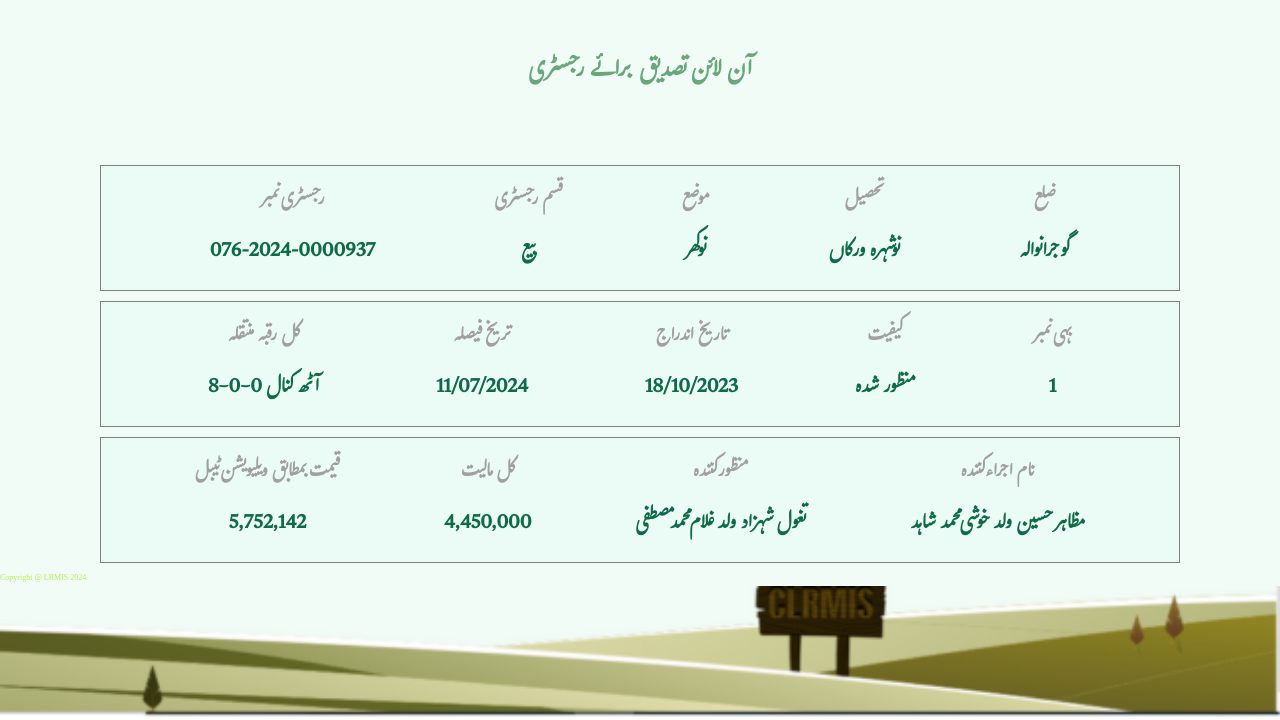
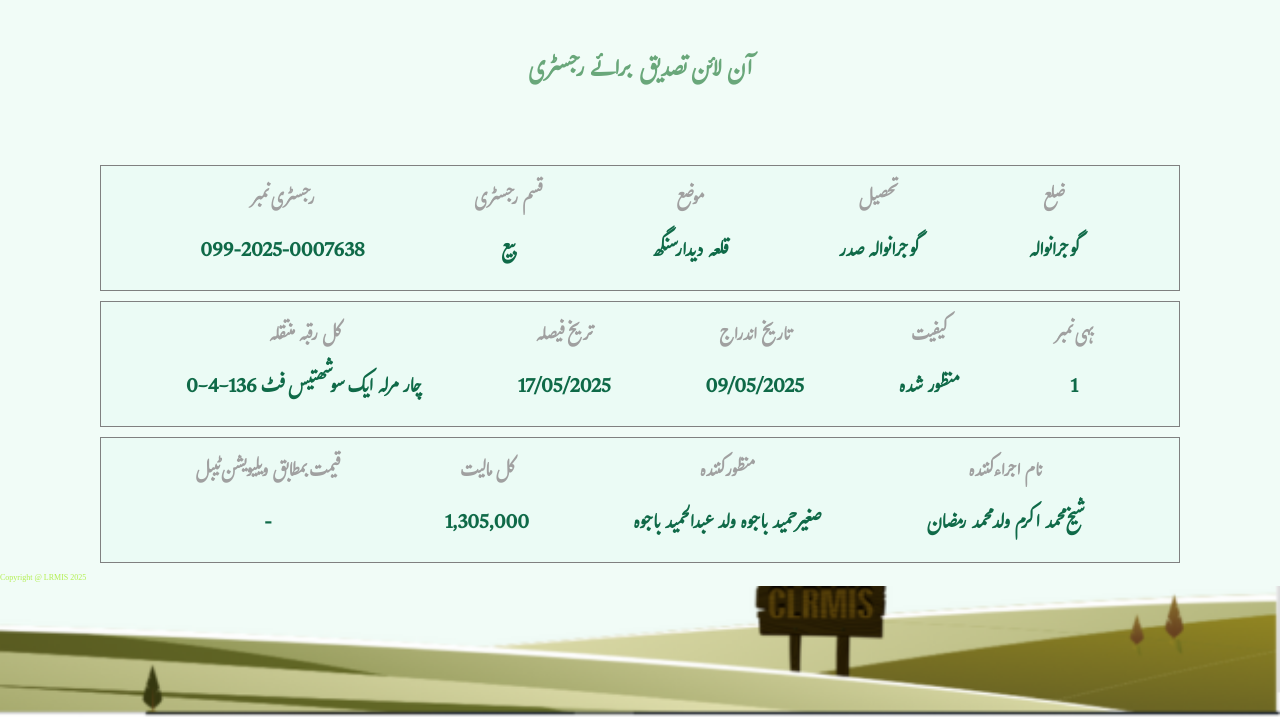
Before and after one commit to punjabzameen/https-onlinefard.punjab-zameen.gov.pk-RegistryVerification-data-HZVAQeF2tYkBM-k1QiYuZCUGePGHJ0MEpF, a plain HTML site: page index.html in a window 1280 px wide. Shown: the part 80-800 px from the top of the page. Drawn offline with Linux system fonts and the light colour scheme.

Commit message:
Update index.html

```diff
--- a/index.html
+++ b/index.html
@@ -32,7 +32,7 @@
             <div class="item text1">
                 <h3>رجسٹری نمبر
                 </h3>
-                <p>076-2024-0000937
+                <p>099-2025-0007638
                 </p>
             </div>
             <div class="item text2"><h3>قسم رجسٹری
@@ -42,13 +42,13 @@
             <div class="item text3">
                 <h3>موضع
                 </h3>
-                <p>نوکھر
+                <p>قلعہ دیدار سنگھ
                 </p>
             </div>
             <div class="item text4">
                 <h3>تحصیل
                 </h3>
-                <p>نوشہرہ ورکاں
+                <p>گوجرانوالہ صدر
                 </p>
             </div>
             <div class="item text5">
@@ -63,18 +63,18 @@
             <div class="item text1">
                 <h3>کل رقبہ منتقلہ
                 </h3>
-                <p>8-0-0 آٹھ کنال
+                <p>0-4-136 چار مرلہ ایک سو شھتیس فٹ
                 </p>
             </div>
             <div class="item text2"><h3>تریخ فیصلہ
 
             </h3>
-            <p>11/07/2024
+            <p>17/05/2025
             </p></div>
             <div class="item text3">
                 <h3>تاریخ اندراج
                 </h3>
-                <p>18/10/2023
+                <p>09/05/2025
                 </p>
             </div>
             <div class="item text4">
@@ -95,23 +95,23 @@
             <div class="item text1">
                 <h3>قیمت بمطابق ویلیویشن ٹیبل
                 </h3>
-                <p>5,752,142
+                <p>-
                 </p>
             </div>
             <div class="item text2"><h3>کل مالیت
             </h3>
-            <p>4,450,000
+            <p>1,305,000
             </p></div>
             <div class="item text3">
                 <h3>منظور کنندہ
                 </h3>
-                <p>تغول شہزاد ولد غلام محمد مصطفی
+                <p>صغیر حمید باجوہ ولد عبدالحمید باجوہ
                 </p>
             </div>
             <div class="item text4">
                 <h3>نام اجراء کنندہ
                 </h3>
-                <p>مظاہر حسین ولد خوشی محمد شاہد
+                <p>شیخ محمد اکرم ولد محمد رمضان
                 </p>
             </div>
 
@@ -120,7 +120,7 @@
     </section>
     <!-- ----------------- Inage section------------------ -->
      <div class="bottom_img">
-        Copyright @ LRMIS 2024
+        Copyright @ LRMIS 2025
 
      </div>
      <!-- <div class="main">
```
